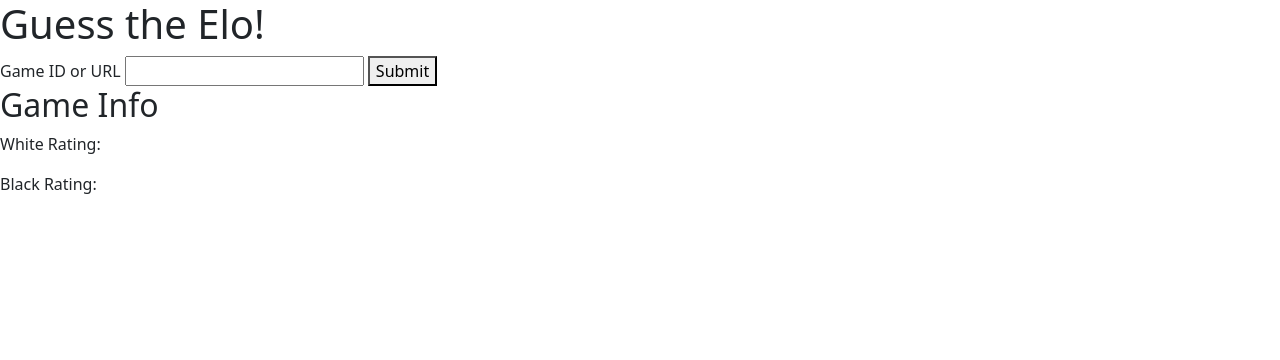
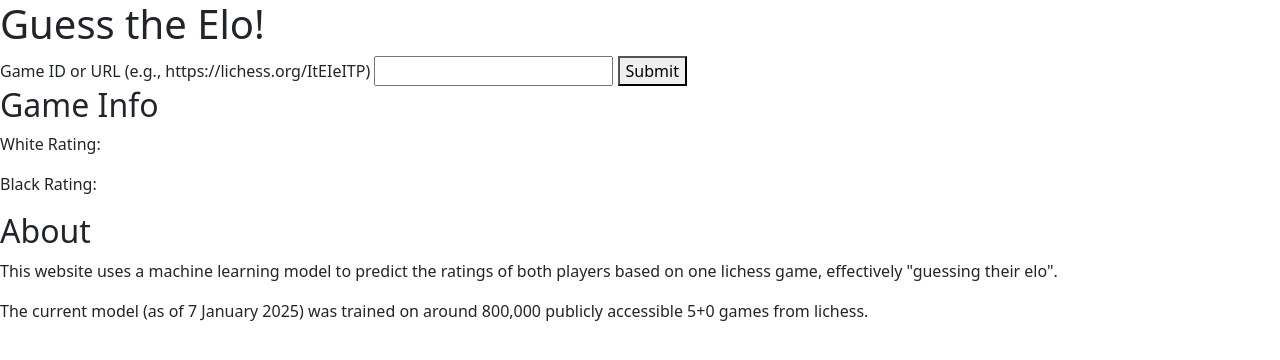
Before and after one commit to jhudsy/chesspredict, a Flask app: page / in a window 1280 px wide. Shown: the top 360 px of the page. Run offline with Flask 3, Linux system fonts and the light colour scheme; parts of the project's set-up code (start-up, migrations or seed data) failed here and were passed over; some libraries are stand-ins or nearby versions.

Commit message:
updated template to dark mode and added a bit more text.

```diff
--- a/web/templates/index.html
+++ b/web/templates/index.html
@@ -1,5 +1,5 @@
 <!DOCTYPE html>
-<html>
+<html data-bs-theme="dark">
   <head>
     <title>Guess the Elo</title>
     <link rel="shortcut icon" href="{{ url_for('static', filename='favicon.ico') }}">
@@ -20,7 +20,7 @@
   <body>
     <h1>Guess the Elo!</h1>
     <form>
-        <label>Game ID or URL</label>
+        <label>Game ID or URL (e.g., https://lichess.org/ItEIeITP)</label>
         <input type="text" id="game_id" required></input>
         <button type="button" id="submit">Submit</button>
     </form>
@@ -31,6 +31,12 @@
         <p>Black Rating: <span id="blackRating"></span></p>
         <div id="result"></div>
     </div>
+
+    <div>
+      <h2>About</h2>
+      <p>This website uses a machine learning model to predict the ratings of both players based on one lichess game, effectively "guessing their elo".</p>
+      <p>The current model (as of 7 January 2025) was trained on around 800,000 publicly accessible 5+0 games from lichess.</p>
+    </div>
   </body>
   <script src="{{ url_for('static', filename='scripts.js') }}"></script>
 </html>
```
